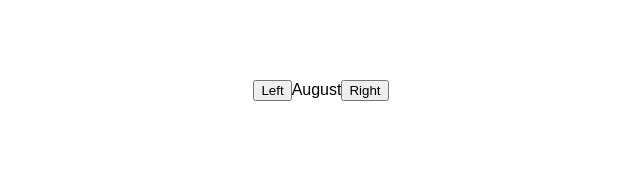
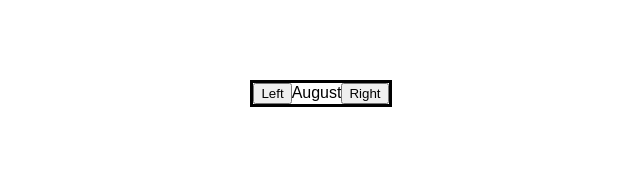
Before and after one commit to jamesbyrne89/React-ToDo, a React (Create React App) app in the folder todo/: page / in a window 1280 px wide. Shown: the top 170 px of the page, without its empty margins (319-959 px from the left). Built offline with nearby package versions, Linux system fonts and the light colour scheme.

Commit message:
Stylesheet changes

```diff
--- a/todo/src/styles.css
+++ b/todo/src/styles.css
@@ -8,4 +8,5 @@
 
 .date-picker {
   margin-top: 5rem;
+  border: solid ;
 }
```
